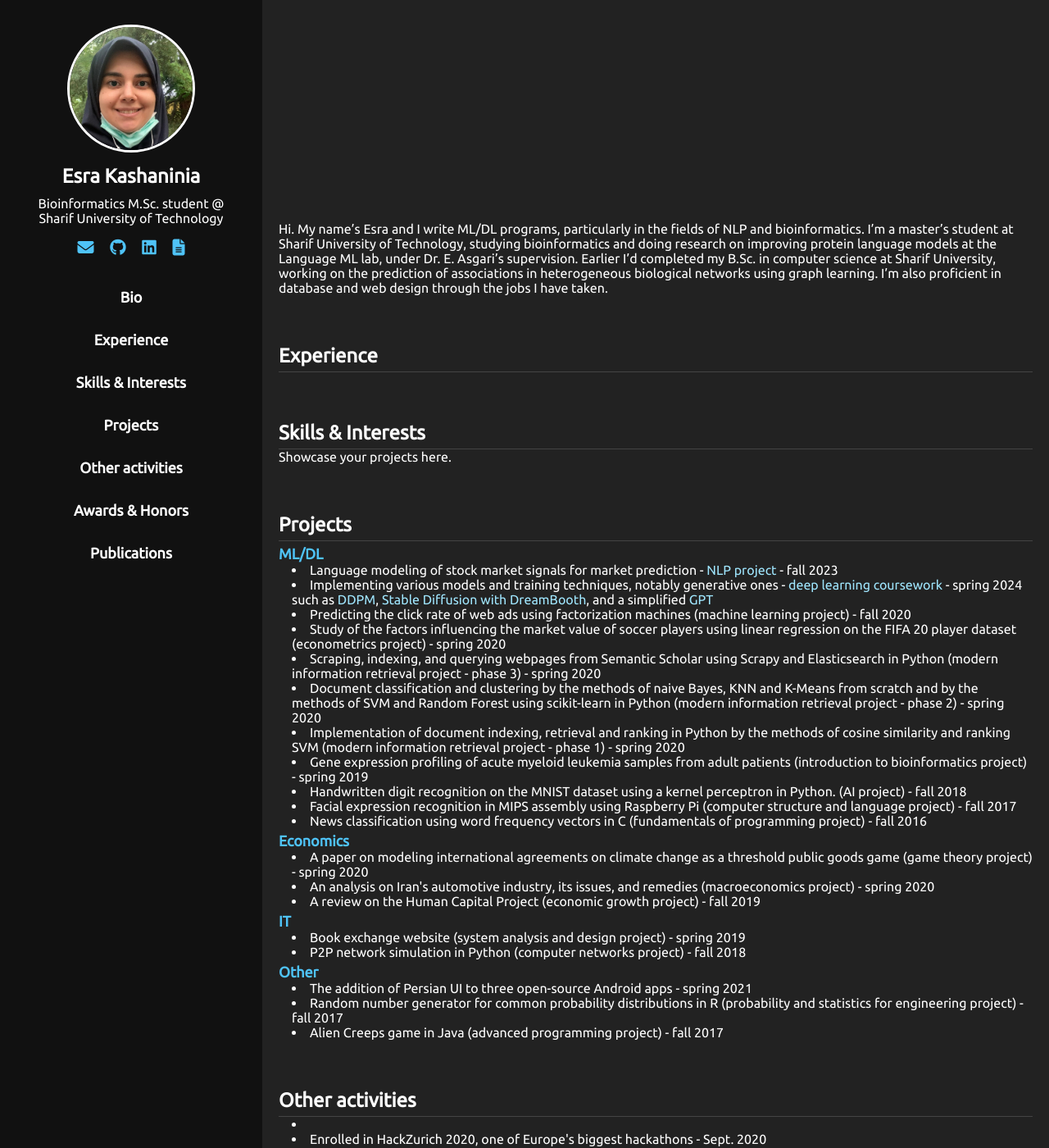
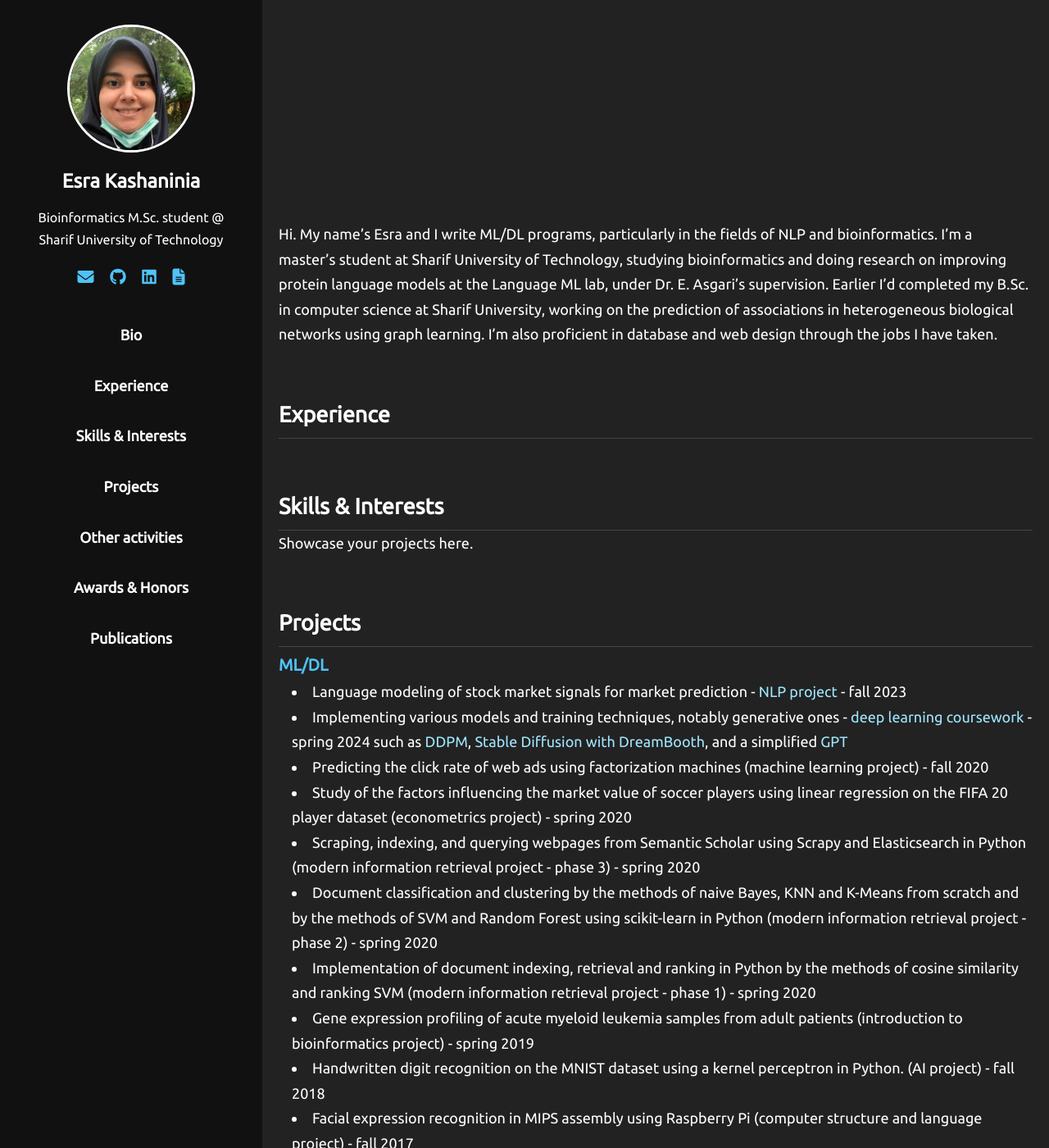
Before and after one commit to Esra-K/Esra-K.github.io, a Jekyll site: the page built from index.md, in a window 1280 px wide and 1400 px high. Shown: the whole window at 82% size. Built offline with Jekyll 4.4.1, drawn with Linux system fonts in a browser that asks for light colours.

Commit message:
increase font size and line spacing

```diff
--- a/assets/css/style.css
+++ b/assets/css/style.css
@@ -17,9 +17,10 @@ body {
   /* font-family: 'Roboto', sans-serif; */
   background-color: #222;
   color: white;
-  font-size: 16px;
+  font-size: 18px;
   margin: 0;
   padding: 0;
+  line-height: 1.7; /* slightly increased line spacing */
 }
 
 body,
@@ -91,6 +92,34 @@ body,
 /* to add space above Bio */
 .main-content section:first-of-type {
   margin-top: 250px;
+}
+
+/* Optional: increase list item spacing and size if needed */
+.main-content li {
+  font-size: 18px;
+  line-height: 1.7;
+}
+
+/* Optional: increase paragraph spacing too */
+.main-content p {
+  font-size: 18px;
+  line-height: 1.7;
+}
+
+/* Style links inside main-content */
+.main-content a {
+  color: #a0e7ff;
+  text-decoration: none;
+}
+
+.main-content a:visited {
+  color: #dcb6ed;
+}
+
+.main-content a:hover,
+.main-content a:focus {
+  /* color: #ffffff; */
+  text-decoration: underline;
 }
 
 /* .navbar {
@@ -167,7 +196,7 @@ section h2 {
 
 /* added for subsections and <h3> tags */
 section h3 {
-  font-size: 18px;
+  font-size: 20px;
   margin-top: 5px;
   color: #4fc3f7;
 }
@@ -229,19 +258,3 @@ If you want the image to get smaller on very narrow screens (like phones):
   height: 1px;
   overflow: hidden;
 }
-
-/* Style links inside main-content */
-.main-content a {
-  color: #a0e7ff;
-  text-decoration: none;
-}
-
-.main-content a:visited {
-  color: #dcb6ed;
-}
-
-.main-content a:hover,
-.main-content a:focus {
-  color: #ffffff;
-  text-decoration: underline;
-}
```
